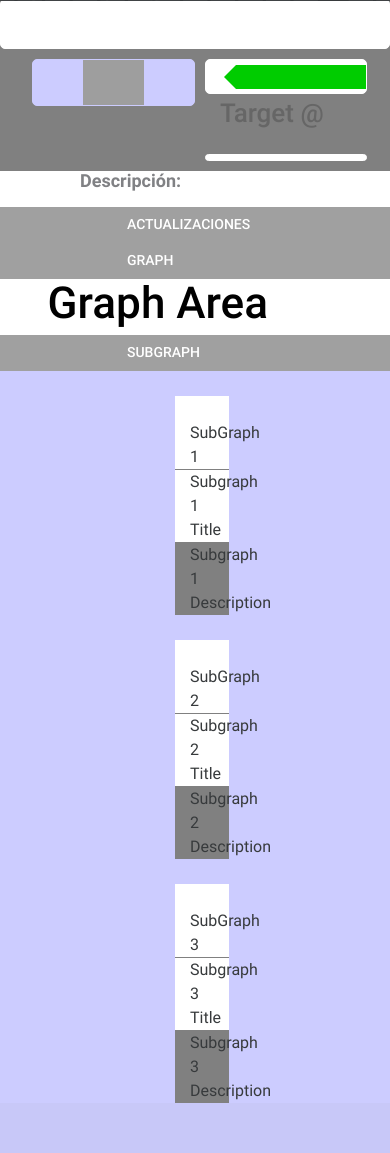
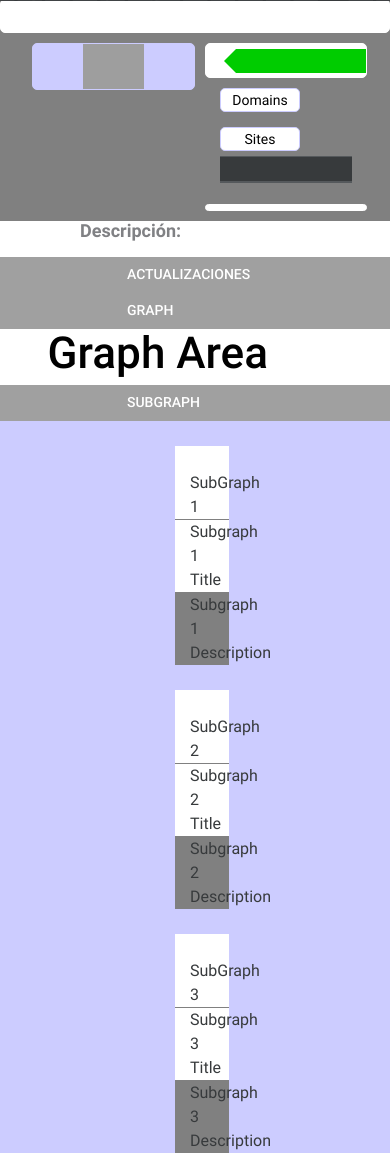
Before and after one commit to VEinteligente/vsf-web, a Django app: page /cases/one-element-case in a window 390 px wide. Shown: the part 73-1226 px from the top of the page. Before the commit the page ends 1176 px from the top, so only its background shows below. Run offline with Django 3.2, Linux system fonts and the light colour scheme; lists and menus that the app fills with data are empty; style sheets or scripts are compiled from the project's sources; some libraries are stand-ins or nearby versions; grey boxes are pictures that could not be loaded.

Commit message:
Domain & Sites List in case details page
* Fully functional domain & site list, still needs look & feel
* .js for the details and summary table documented

```diff
--- a/vsfWeb/cases/templates/one-element-case.html
+++ b/vsfWeb/cases/templates/one-element-case.html
@@ -13,7 +13,6 @@
 					<div class="col-xs-12 titleBar">
 
 						<h2 class="title" id="titleAjax"></h2>
-						<h4 class="date" id="titleDateAjax"> </h4>
 					</div>
 
 				</div>
@@ -46,9 +45,40 @@
 
 						    	<div class="row">
 
-						    		<div class="container-fluid">
+						    		<div class="container-fluid" id="caseDomainList">
 
-						    		    <p> Target @</p>
+						    		     <div>
+
+
+								                <button class="contextualButtonFixedSize" onclick="select('domains')" style="margin-top: 10px;margin-bottom: 5px;">
+								                        {% trans 'Domains' %}
+								                </button>
+
+								                <button class="contextualButtonFixedSize" onclick="select('sites')" style="margin-top: 10px;margin-bottom: 5px;">
+								                        {% trans 'Sites' %}
+								                </button>
+										        <table class="table col-xs-4 table-inverse">
+
+										            <thead>
+
+										                <tr>
+
+										                    <th id="domainTableTitle">
+
+										                    </th>
+										                </tr>
+
+										            </thead>
+
+										            <tbody id="domainTableBody">
+
+										            </tbody>
+
+										        </table>
+
+
+
+										    </div>
 
 						    		</div>
 
@@ -104,7 +134,7 @@
 	</div>
 
 
-	<div class="row" id="eventListAjax">
+	<div class="row" id="updateListAjax">
 
 
 	</div>
--- a/vsfWeb/commons/static/js/cases/case.js
+++ b/vsfWeb/commons/static/js/cases/case.js
@@ -1,11 +1,12 @@
-$(document).ready(function() {
+$(document).ready(function()
+{
 
 	//Global Variables
 	var month_names = ["Enero", "Febrero", "Marzo", "Abril", "Mayo", "Junio","Julio", "Agosto", "Septiembre", "Octubre", "Noviembre", "Diciembre"];
-
+	var case_id;
 	//First Ajax call to recieve the case data from server
 	$.ajax({
-		url: "http://192.168.0.130:8000/cases/api/detail/1/",
+		url: "http://127.0.0.1:8001/cases/api/detail/1/",
 		method: 'GET',
 		dataType: 'json',
 		contentType:'application/json'
@@ -17,93 +18,107 @@ $(document).ready(function() {
 		//list of event's id's for future automatically url search
 		var id_events=[];
 
+		select("domains");
+
 		//case ID
-		var id_case = data.id;
+		case_id = data.id;
 		// date has the case date in dateType format to use javascript methods
 		var date=new Date(dataJson.start_date);
+		var title = dataJson.title;
+		var description = dataJson.description;
+		//Title & date for the main DIV in the details template
 
-		//First level "for" in the object {id,events,title,description,start_date,end_date,category,draft}
-		$.each(dataJson, function(key , value){
-
-			//Title & date for the main DIV in the details template
-			if(key=="title"){
-
-				$('#titleAjax').html(value);
+		$('#titleAjax').html(title);
 		$('#titleDateAjax').html(date.getDate()+"/"+date.getMonth()+"/"+date.getFullYear());
 
-			}
+		$.each(dataJson.isp, function(secondLevelKey, secondLevelValue){
 
-			//ISP's that are associated with the case for the buttons display on template
-			if (key=="isp"){
-				//second level "for" for the object where the key is now isp
-				$.each(dataJson.isp, function(secondLevelKey, secondLevelValue){
-					$('#ispAjax').append('<button class="contextualButtonFixedSize">'+secondLevelValue+'</button>')
+			$('#ispAjax').append('<button class="contextualButtonFixedSize">'+secondLevelValue+'</button>');
 		})
-			}
 
-			//Description of the case
-			if (key=="description"){
-
-				$('#descriptionAjax').html(value);
-			}
+		$('#descriptionAjax').html(description);
 
 		//if the end_date is null it means that the case is still active, still needs to do the else case when the case is considered finished
 		if (dataJson.end_date == null){
-
 			$('#statusAjax').html("Continua");
 			$('#statusDateAjax').html(date.getDate()+"/"+date.getMonth()+"/"+date.getFullYear());
-
 		}
 
-			//The event's details are fetched from another API service so we need to make another AJAX call
-			if (key=="events"){
 
-				//possible implementation of events id's url, we save an array with all the cases's event's id's
-				id_events.push(value);
-
-				//AJAX call for events datails API associated to the case
+		//AJAX call for updates datails API associated to the case
 		$.ajax({
-					url: "http://192.168.0.130:8000/cases/api/detail_event/"+id_case+"/",
+			url: "http://127.0.0.1:8001/cases/api/detail_update/"+case_id+"/",
 			method: 'GET',
 			dataType: 'json',
 			contentType:'application/json'
 		})
-				.done(function(dataEvents){
+		.done(function(dataUpdates){
 			//dataEvents has the whole case data with the details of the events in the following Object {id,events,title,description,start_date,end_date,category,draft}
 			//where the events key has an array of objects {isp,start_date,end_date,target,identification,type}
-					$.each(dataEvents,function(key,value){
+			$.each(dataUpdates.updates,function(index,value){
 
-						//First level keys selection
-						if (key=="events"){
-							console.log(dataEvents.events);
 
-							//second level key selection Object is an array of objects [{},{},...,{}]
-							$.each(dataEvents.events, function(secondLevelKey, secondLevelValue){
+				var update_date = new Date(value.date);
+				var update_text = value.text;
+				var update_category = value.category;
 
-								//third level key selection, Object is the event {isp,start_date,end_date,target,identification,type}
-								$.each(secondLevelValue, function(thirdLevelKey,thirdLevelValue){
+				if (update_category == "grave"){
+				$('#updateListAjax').append('<div class="col-xs-12 updateBar"><div class="col-xs-2" ><div class="col-xs-7" ><div class="col-xs-12 dateDayMonth headline" id="dateDayMonthEventAjax">'+update_date.getDate()+" "+month_names[update_date.getMonth()]+'</div><div class="col-xs-12 dateYear" id="dateYearEventAjax">'+update_date.getFullYear()+'</div></div><div class="col-xs-2" style="padding-left: 0;"><div class="symbolBlocked"></div></div></div><div class="col-xs-7 content" style="padding-left: 0;">'+update_text+'</div><div class="col-xs-3 share"><a href="#">View more...</a><a href="#" target="_blank"><i class="fa fa-facebook-square "></i></a><a href="#" target="_blank"><i class="fa fa-twitter"></i></a><a href="#" target="_blank"><i class="fa fa-pinterest"></i></a></div></div>');
+				}
+				else if (update_category == "info"){
+				$('#updateListAjax').append('<div class="col-xs-12 updateBar"><div class="col-xs-2" ><div class="col-xs-7" ><div class="col-xs-12 dateDayMonth headline" id="dateDayMonthEventAjax">'+update_date.getDate()+" "+month_names[update_date.getMonth()]+'</div><div class="col-xs-12 dateYear" id="dateYearEventAjax">'+update_date.getFullYear()+'</div></div><div class="col-xs-2" style="padding-left: 0;"><div class="symbolBlocked" style = "background:cyan"></div></div></div><div class="col-xs-7 content" style="padding-left: 0;">'+update_text+'</div><div class="col-xs-3 share"><a href="#">View more...</a><a href="#" target="_blank"><i class="fa fa-facebook-square "></i></a><a href="#" target="_blank"><i class="fa fa-twitter"></i></a><a href="#" target="_blank"><i class="fa fa-pinterest"></i></a></div></div>');
+				}
+				else {
+				$('#updateListAjax').append('<div class="col-xs-12 updateBar"><div class="col-xs-2" ><div class="col-xs-7" ><div class="col-xs-12 dateDayMonth headline" id="dateDayMonthEventAjax">'+update_date.getDate()+" "+month_names[update_date.getMonth()]+'</div><div class="col-xs-12 dateYear" id="dateYearEventAjax">'+update_date.getFullYear()+'</div></div><div class="col-xs-2" style="padding-left: 0;"><div class="symbolBlocked" style = "background:green"></div></div></div><div class="col-xs-7 content" style="padding-left: 0;">'+update_text+'</div><div class="col-xs-3 share"><a href="#">View more...</a><a href="#" target="_blank"><i class="fa fa-facebook-square "></i></a><a href="#" target="_blank"><i class="fa fa-twitter"></i></a><a href="#" target="_blank"><i class="fa fa-pinterest"></i></a></div></div>');
+				}
 
-									console.log(secondLevelKey);
-									//Fetching data of the event for the update list in the template
-									if(thirdLevelKey=="isp"){
-										var date_event = new Date(dataEvents.start_date);
-										var isp_event = thirdLevelValue;
-										console.log(isp_event);
-										$('#eventListAjax').append('<div class="col-xs-12 updateBar"><div class="col-xs-2" ><div class="col-xs-7" ><div class="col-xs-12 dateDayMonth headline" id="dateDayMonthEventAjax">'+date_event.getDate()+" "+month_names[date_event.getMonth()]+'</div><div class="col-xs-12 dateYear" id="dateYearEventAjax">'+date_event.getFullYear()+'</div></div><div class="col-xs-2" style="padding-left: 0;"><div class="symbolBlocked"></div></div></div><div class="col-xs-7 content" style="padding-left: 0;">'+isp_event+" ha bloqueado"+'</div><div class="col-xs-3 share"><a href="#">View more...</a><a href="#" target="_blank"><i class="fa fa-facebook-square "></i></a><a href="#" target="_blank"><i class="fa fa-twitter"></i></a><a href="#" target="_blank"><i class="fa fa-pinterest"></i></a></div></div>');
+			})
+		});
+	});
 
-									}
+});
+
+//function for the domain/sites list in the page
+
+function select(option){
+
+        // When select function is invoked the list is emptied
+        $("#domainTableBody").empty();
+
+
+        // This AJAX call corresponds to the request of the JSON data from Pandora project API.
+        $.ajax({
+                url:'http://127.0.0.1:8001/cases/api/detail/1/',
+                method: "GET",
+                dataType: 'json',
+                contentType: 'application/json'
         })
-							})
-						}
-					})
+        .done(function(data){
+
+        if (option == "domains"){
+
+            $("#domainTableTitle").html('Dominios');
+
+            $.each(data.domains,function(index,result){
+
+                $("#domainTableBody").append('<tr><td>'+result.url+'</td><tr>');
+
             })
         }
 
+        else{
 
+            $("#domainTableTitle").html('Sitios');
 
+            $.each(data.domains,function(index,result){
 
+                $("#domainTableBody").append('<tr><td style="text-transform:capitalize">'+result.site+'</td><tr>');
 
             })
 
+        }
+
         });
-});
+
+
+}
```
Also changed, not shown: vsfWeb/commons/static/js/summary/table.js (+34 -4 lines), 2 other files. Lines whose indentation alone changed are shown as unchanged.
